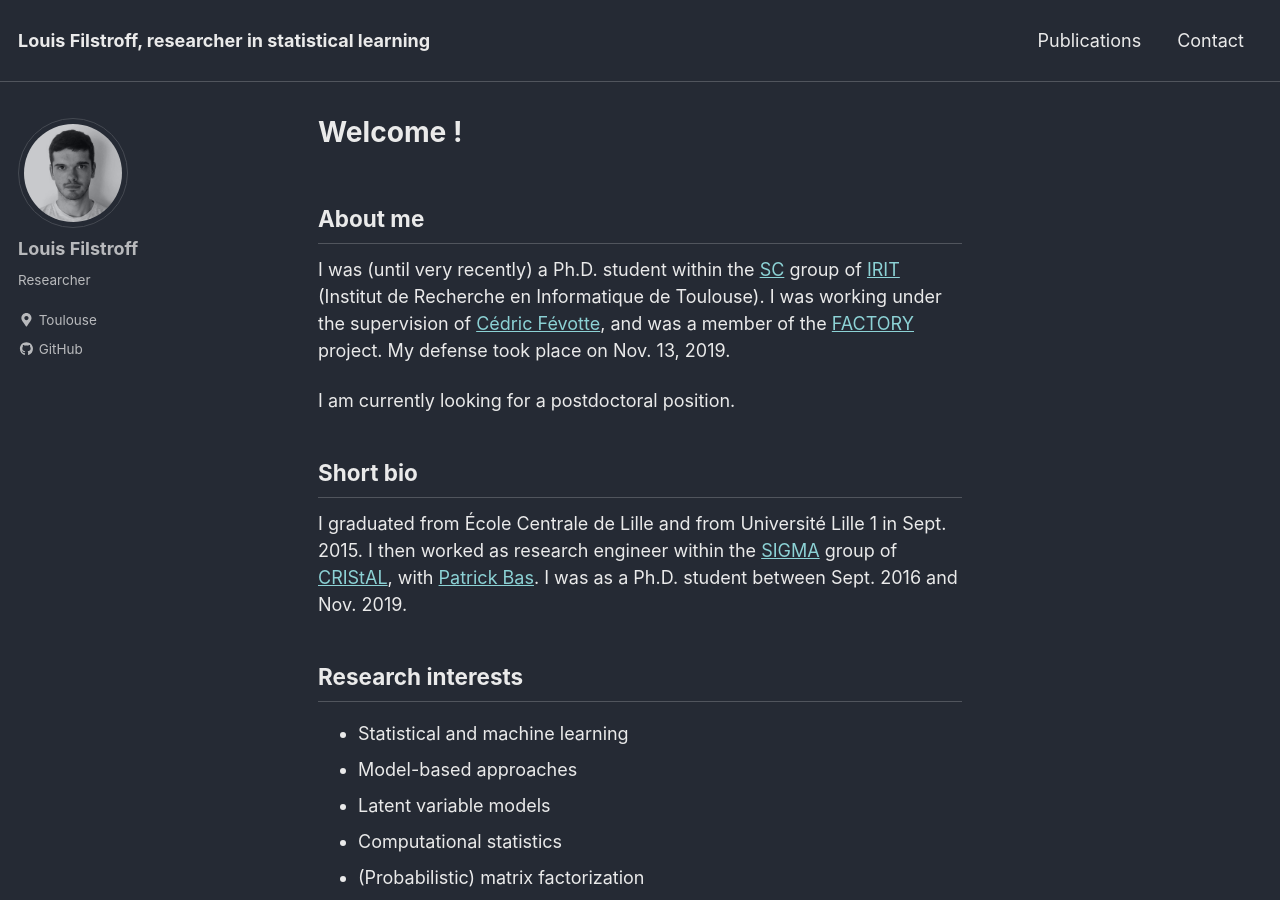
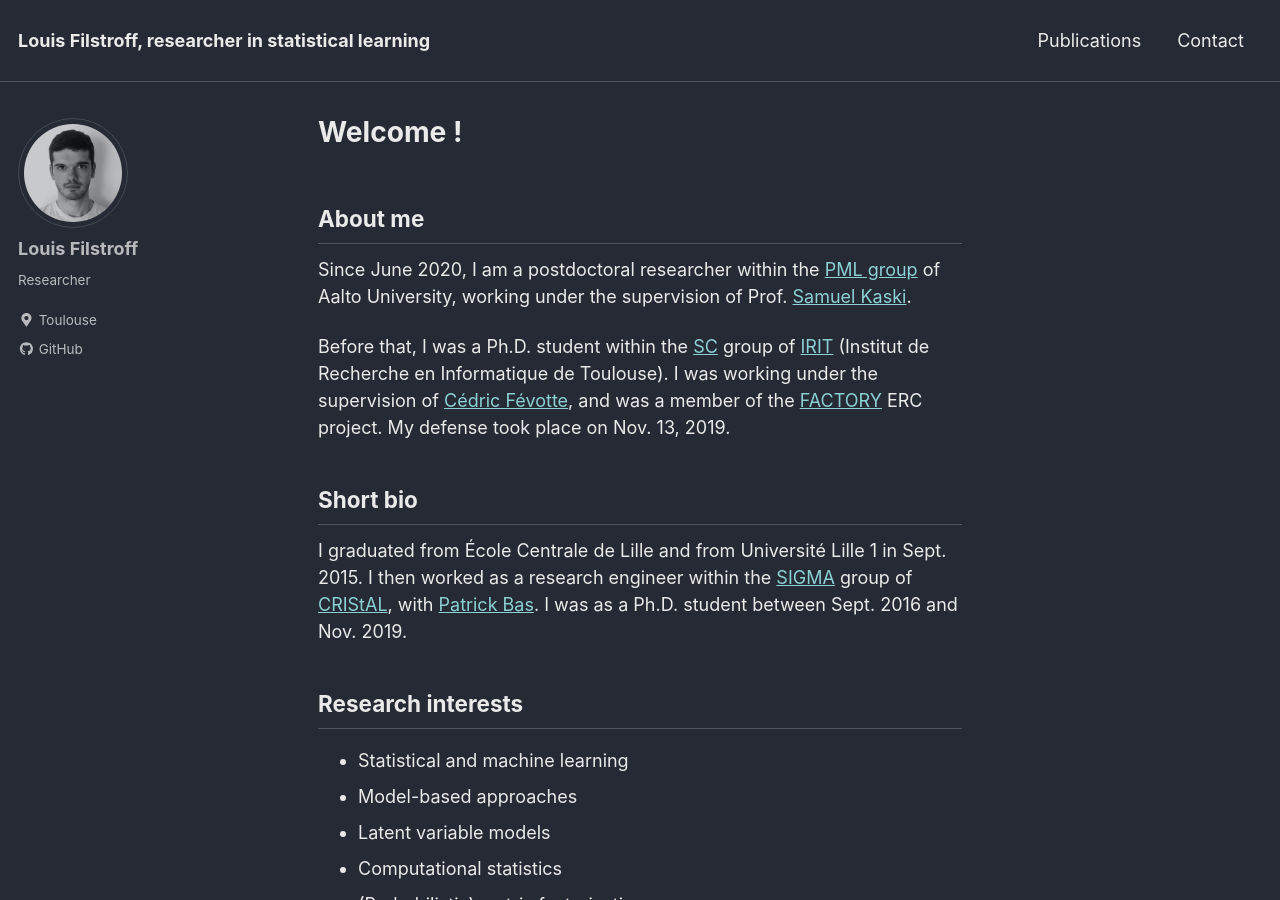
Before and after one commit to lfilstro/lfilstro.github.io, a Jekyll site: the page built from index.md, in a window 1280 px wide and 900 px high. Built offline with Jekyll 4.4.1, drawn with Linux system fonts in a browser that asks for light colours; nearby versions of some CDN libraries; the list of posts is cut into pages by our own code.

Commit message:
Helsinki update 1

```diff
--- a/index.md
+++ b/index.md
@@ -6,13 +6,13 @@ title: Welcome !
 
 ## About me
 
-I was (until very recently) a Ph.D. student within the [SC](http://sc.enseeiht.fr/) group of [IRIT](http://www.irit.fr) (Institut de Recherche en Informatique de Toulouse). I was working under the supervision of [Cédric Févotte](http://www.irit.fr/~Cedric.Fevotte), and was a member of the [FACTORY](http://projectfactory.irit.fr/index.html) project. My defense took place on Nov. 13, 2019.
+Since June 2020, I am a postdoctoral researcher within the [PML group](https://research.cs.aalto.fi/pml/) of Aalto University, working under the supervision of Prof. [Samuel Kaski](https://people.aalto.fi/samuel.kaski).
 
-I am currently looking for a postdoctoral position.
+Before that, I was a Ph.D. student within the [SC](http://sc.enseeiht.fr/) group of [IRIT](http://www.irit.fr) (Institut de Recherche en Informatique de Toulouse). I was working under the supervision of [Cédric Févotte](http://www.irit.fr/~Cedric.Fevotte), and was a member of the [FACTORY](http://projectfactory.irit.fr/index.html) ERC project. My defense took place on Nov. 13, 2019.
 
 ## Short bio
 
-I graduated from École Centrale de Lille and from Université Lille 1 in Sept. 2015. I then worked as research engineer within the [SIGMA](https://www.cristal.univ-lille.fr/?rubrique27&eid=30) group of [CRIStAL](https://www.cristal.univ-lille.fr), with [Patrick Bas](http://patrickbas.ec-lille.fr/Patrick_Bas_home_page/Home_Page.html). I was as a Ph.D. student between Sept. 2016 and Nov. 2019.
+I graduated from École Centrale de Lille and from Université Lille 1 in Sept. 2015. I then worked as a research engineer within the [SIGMA](https://www.cristal.univ-lille.fr/?rubrique27&eid=30) group of [CRIStAL](https://www.cristal.univ-lille.fr), with [Patrick Bas](http://patrickbas.ec-lille.fr/Patrick_Bas_home_page/Home_Page.html). I was as a Ph.D. student between Sept. 2016 and Nov. 2019.
 
 ## Research interests
 * Statistical and machine learning
```
